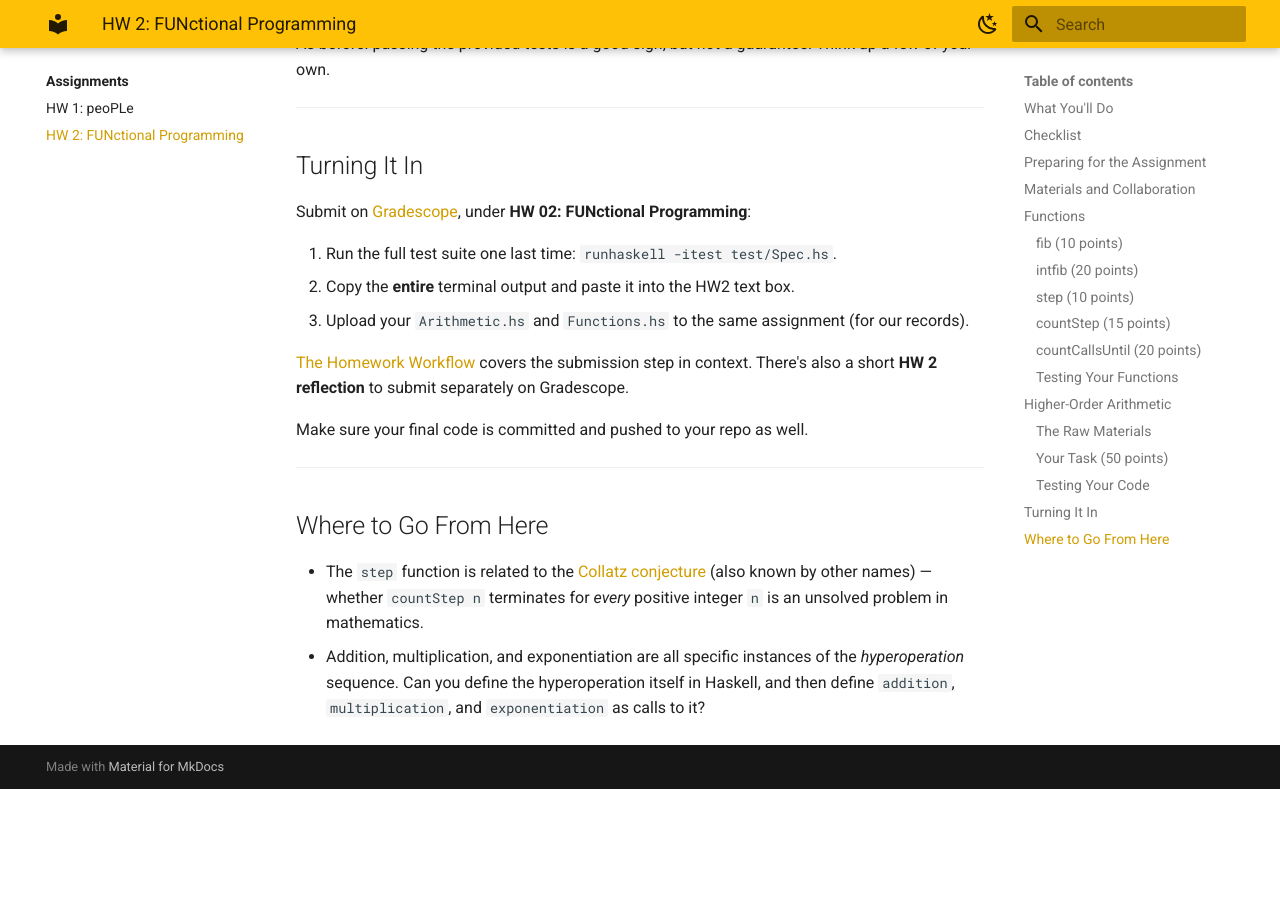
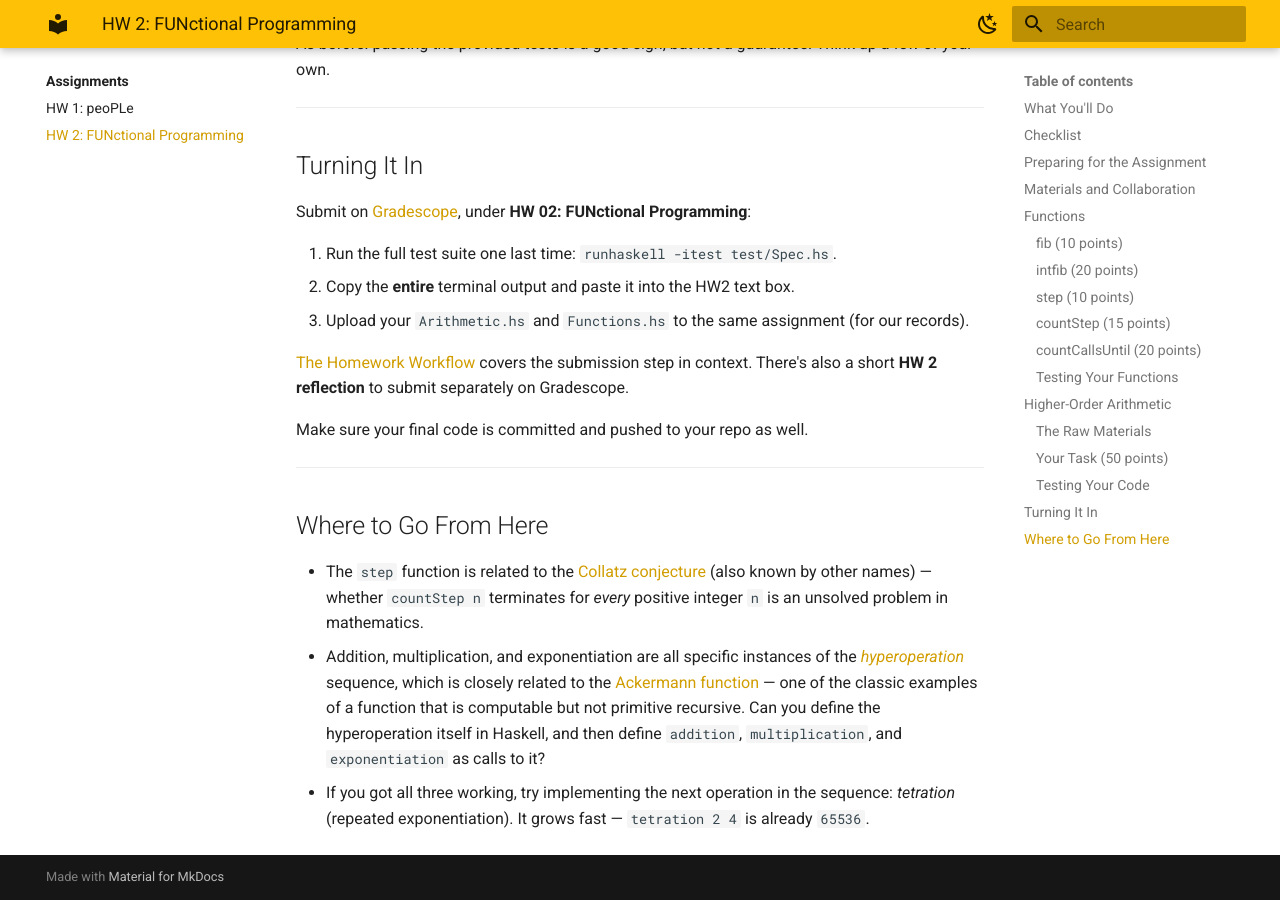
Before and after one commit to lbang-hmc/cs-131-website, an MkDocs documentation site: the page built from content/assignments/hw02.md, in a window 1280 px wide and 900 px high, scrolled down 6894 px. Built offline with MkDocs 1.6.1 and Material for MkDocs 9.7.7, drawn with Linux system fonts in a browser that asks for light colours; before the commit the page ends 7683 px from its top, so only the background shows below that.

Commit message:
Expand HW 2 "Where to Go From Here" with hyperoperation links
Link the hyperoperation Wikipedia article, note its relation to the
Ackermann function, and suggest implementing tetration as a stretch
goal for students who finished all three operations.

Co-Authored-By: Claude Sonnet 5 <noreply@anthropic.com>
Claude-Session: https://claude.ai/code/session_01W5JdZqt3Whc8ViMucnnZcZ

```diff
--- a/content/assignments/hw02.md
+++ b/content/assignments/hw02.md
@@ -259,4 +259,5 @@ Make sure your final code is committed and pushed to your repo as well.
 ## Where to Go From Here
 
 - The `step` function is related to the [Collatz conjecture](https://en.wikipedia.org/wiki/Collatz_conjecture) (also known by other names) — whether `countStep n` terminates for *every* positive integer `n` is an unsolved problem in mathematics.
-- Addition, multiplication, and exponentiation are all specific instances of the *hyperoperation* sequence. Can you define the hyperoperation itself in Haskell, and then define `addition`, `multiplication`, and `exponentiation` as calls to it?
+- Addition, multiplication, and exponentiation are all specific instances of the [*hyperoperation*](https://en.wikipedia.org/wiki/Hyperoperation) sequence, which is closely related to the [Ackermann function](https://en.wikipedia.org/wiki/Ackermann_function) — one of the classic examples of a function that is computable but not primitive recursive. Can you define the hyperoperation itself in Haskell, and then define `addition`, `multiplication`, and `exponentiation` as calls to it?
+- If you got all three working, try implementing the next operation in the sequence: *tetration* (repeated exponentiation). It grows fast — `tetration 2 4` is already `65536`.
```
